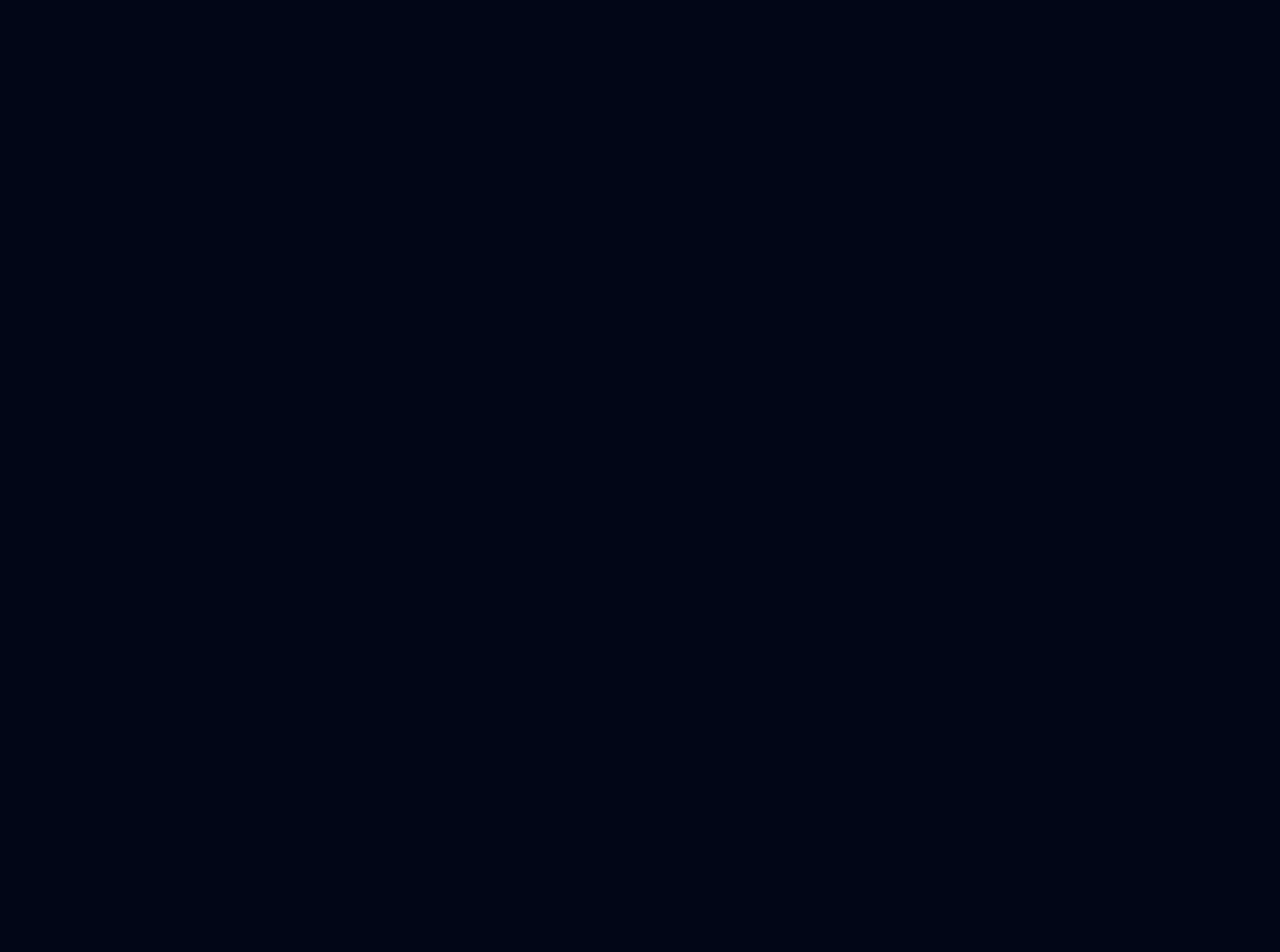
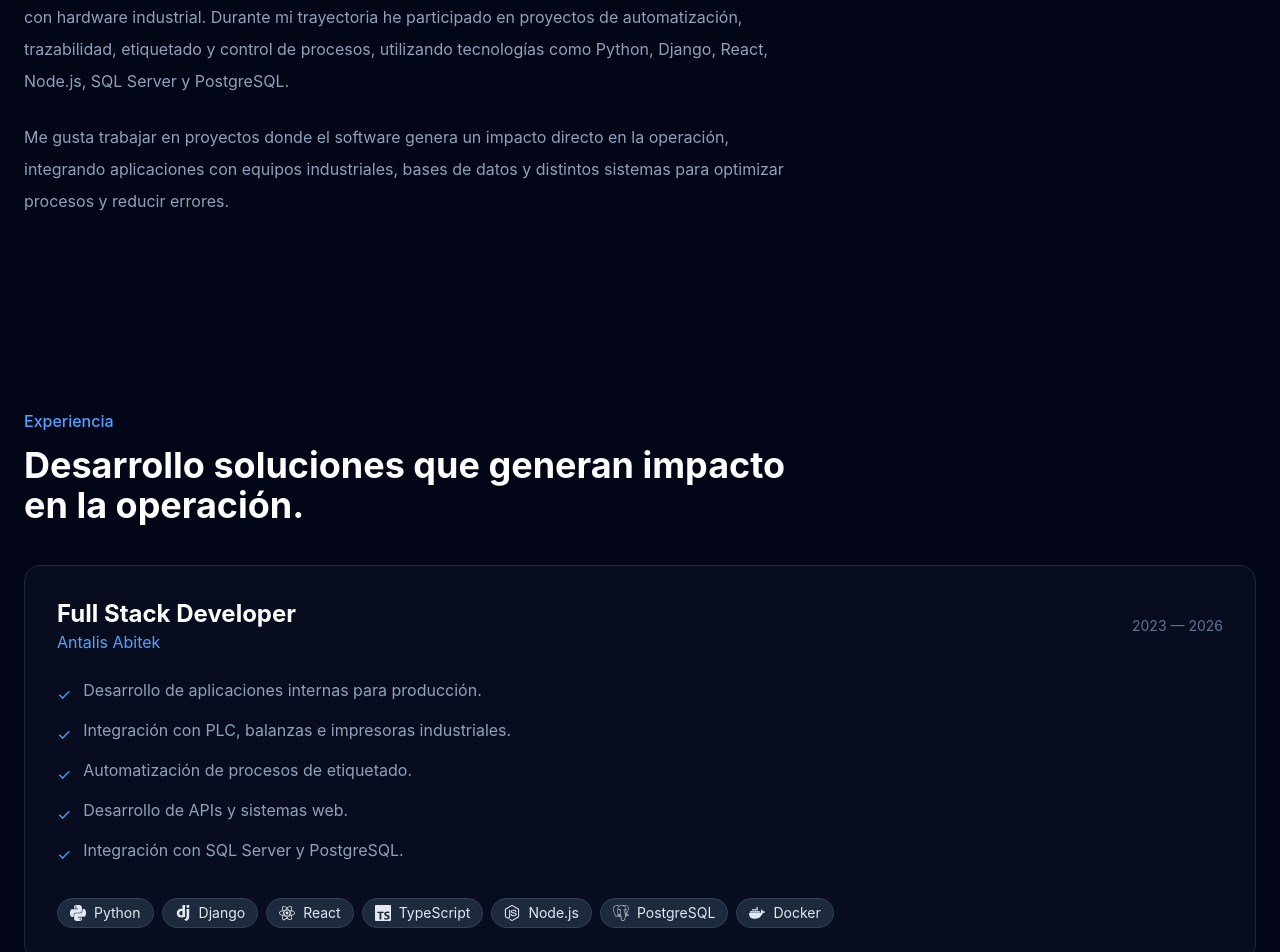
Before and after one commit to reneguzmanm/developer-portfolio, a React (Vite) app: page / in a window 1280 px wide. Shown: the part 1120-2072 px from the top of the page. Before the commit the page ends 922 px from the top, so only its background shows below. Built offline with nearby package versions, Linux system fonts and the light colour scheme.

Commit message:
feat: add reusable experience components and technology badges

```diff
--- a/index.html
+++ b/index.html
@@ -1,11 +1,29 @@
 <!doctype html>
-<html lang="en">
+<html lang="es">
   <head>
     <meta charset="UTF-8" />
+
     <link rel="icon" type="image/svg+xml" href="/favicon.svg" />
-    <meta name="viewport" content="width=device-width, initial-scale=1.0" />
-    <title>developer-portfolio</title>
+
+    <meta
+      name="viewport"
+      content="width=device-width, initial-scale=1.0"
+    />
+
+    <meta
+      name="description"
+      content="Full Stack Developer especializado en desarrollo web, integración de software y automatización industrial con React, Django, Node.js y Python."
+    />
+
+    <meta
+      name="theme-color"
+      content="#0f172a"
+    />
+
+    <title>René Guzmán | Full Stack Developer</title>
+
   </head>
+
   <body>
     <div id="root"></div>
     <script type="module" src="/src/main.tsx"></script>
--- a/package.json
+++ b/package.json
@@ -13,6 +13,7 @@
     "@tailwindcss/vite": "^4.3.2",
     "react": "^19.2.7",
     "react-dom": "^19.2.7",
+    "react-icons": "^5.7.0",
     "tailwindcss": "^4.3.2"
   },
   "devDependencies": {
--- a/src/App.tsx
+++ b/src/App.tsx
@@ -2,6 +2,8 @@ import Navbar from "./components/layout/Navbar";
 import Footer from "./components/layout/Footer";
 import Hero from "./sections/Hero";
 import ConstructionBanner from "./components/common/ConstructionBanner";
+import About from "./sections/About";
+import Experience from "./sections/Experience";
 
 function App() {
   return (
@@ -12,6 +14,8 @@ function App() {
       <main>
 
         <Hero />
+        <About />
+        <Experience />
       </main>
 
       <Footer />
--- /dev/null
+++ b/src/components/common/ExperienceCard.tsx
@@ -0,0 +1,61 @@
+import type { Technology } from "../../types/technology";
+import TechBadge from "../ui/TechBadge";
+
+interface ExperienceCardProps {
+  company: string;
+  role: string;
+  period: string;
+  achievements: string[];
+  technologies: Technology[];
+}
+
+const ExperienceCard = ({
+  company,
+  role,
+  period,
+  achievements,
+  technologies,
+}: ExperienceCardProps) => {
+  return (
+    <article className="rounded-2xl border border-slate-800 bg-slate-900/40 p-8">
+      <div className="flex flex-col gap-2 md:flex-row md:items-center md:justify-between">
+        <div>
+          <h3 className="text-2xl font-bold text-white">{role}</h3>
+          <p className="text-blue-400">{company}</p>
+        </div>
+
+        <span className="text-sm text-slate-500">{period}</span>
+      </div>
+
+      <ul className="mt-6 space-y-3 text-slate-400">
+        {achievements.map((achievement, index) => (
+          <li
+            key={`${company}-achievement-${index}`}
+            className="flex items-start gap-3"
+          >
+            <span
+              aria-hidden="true"
+              className="mt-1 text-blue-400"
+            >
+              ✓
+            </span>
+
+            <span>{achievement}</span>
+          </li>
+        ))}
+      </ul>
+
+      <div className="mt-8 flex flex-wrap gap-2">
+        {technologies.map((technology) => (
+          <TechBadge
+            key={technology.id}
+            name={technology.name}
+            icon={technology.icon}
+          />
+        ))}
+      </div>
+    </article>
+  );
+};
+
+export default ExperienceCard;
--- /dev/null
+++ b/src/components/common/Section.tsx
@@ -0,0 +1,45 @@
+import Container from "../layout/Container";
+import type { ReactNode } from "react";
+
+interface SectionProps {
+  id: string;
+  eyebrow: string;
+  title: string;
+  children: ReactNode;
+}
+
+const Section = ({
+  id,
+  eyebrow,
+  title,
+  children,
+}: SectionProps) => {
+  return (
+    <section
+      id={id}
+      className="py-24"
+    >
+      <Container>
+
+        <div className="max-w-3xl">
+
+          <span className="font-medium text-blue-400">
+            {eyebrow}
+          </span>
+
+          <h2 className="mt-3 text-4xl font-bold text-white">
+            {title}
+          </h2>
+
+        </div>
+
+        <div className="mt-10">
+          {children}
+        </div>
+
+      </Container>
+    </section>
+  );
+};
+
+export default Section;
--- a/src/components/layout/Navbar.tsx
+++ b/src/components/layout/Navbar.tsx
@@ -1,43 +1,49 @@
+import logo from "../../assets/logo.svg";
+
 const Navbar = () => {
   return (
     <header className="fixed top-0 z-50 w-full">
       <nav className="mx-auto flex max-w-7xl items-center justify-between px-6 py-8">
+
         <a
           href="#"
-          className="text-xl font-bold text-white"
+          className="flex items-center gap-3 text-white"
         >
-          René Guzmán
+          <img
+            src={logo}
+            alt="Logo RG"
+            className="h-9 w-9"
+          />
+
+          <div className="leading-tight">
+            <p className="text-lg font-bold">
+              René Guzmán
+            </p>
+
+            <p className="text-xs text-slate-400">
+              Full Stack Developer
+            </p>
+          </div>
         </a>
 
         <div className="hidden gap-8 text-sm text-slate-300 md:flex">
-          <a
-            href="#about"
-            className="transition hover:text-white"
-          >
+          <a href="#about" className="transition hover:text-white">
             Sobre mí
           </a>
 
-          <a
-            href="#experience"
-            className="transition hover:text-white"
-          >
+          <a href="#experience" className="transition hover:text-white">
             Experiencia
           </a>
 
-          <a
-            href="#projects"
-            className="transition hover:text-white"
-          >
+          <a href="#projects" className="transition hover:text-white">
             Proyectos
           </a>
 
-          <a
-            href="#contact"
-            className="transition hover:text-white"
-          >
+          <a href="#contact" className="transition hover:text-white">
             Contacto
           </a>
         </div>
+
       </nav>
     </header>
   );
--- /dev/null
+++ b/src/components/ui/TechBadge.tsx
@@ -0,0 +1,18 @@
+import type { Technology } from "../../types/technology";
+
+type TechBadgeProps = Pick<Technology, "name" | "icon">;
+
+const TechBadge = ({ name, icon: Icon }: TechBadgeProps) => {
+  return (
+    <span className="inline-flex items-center gap-2 rounded-full border border-slate-700 bg-slate-800 px-3 py-1 text-sm text-slate-200">
+      <Icon
+        aria-hidden="true"
+        className="text-base"
+      />
+
+      <span>{name}</span>
+    </span>
+  );
+};
+
+export default TechBadge;
--- /dev/null
+++ b/src/data/technologies.ts
@@ -0,0 +1,67 @@
+import {
+  SiReact,
+  SiTypescript,
+  SiPython,
+  SiDjango,
+  SiNodedotjs,
+  SiExpress,
+  SiPostgresql,
+  SiMysql,
+  SiDocker,
+} from "react-icons/si";
+
+export const technologies = {
+  react: {
+    id: "react",
+    name: "React",
+    icon: SiReact,
+  },
+
+  typescript: {
+    id: "typescript",
+    name: "TypeScript",
+    icon: SiTypescript,
+  },
+
+  python: {
+    id: "python",
+    name: "Python",
+    icon: SiPython,
+  },
+
+  django: {
+    id: "django",
+    name: "Django",
+    icon: SiDjango,
+  },
+
+  node: {
+    id: "nodejs",
+    name: "Node.js",
+    icon: SiNodedotjs,
+  },
+
+  express: {
+    id: "express",
+    name: "Express",
+    icon: SiExpress,
+  },
+
+  postgresql: {
+    id: "postgresql",
+    name: "PostgreSQL",
+    icon: SiPostgresql,
+  },
+
+  mysql: {
+    id: "mysql",
+    name: "MySQL",
+    icon: SiMysql,
+  },
+
+  docker: {
+    id: "docker",
+    name: "Docker",
+    icon: SiDocker,
+  },
+} as const;
--- a/src/sections/About.tsx
+++ b/src/sections/About.tsx
@@ -1,5 +1,31 @@
+import Section from "../components/common/Section";
+
 const About = () => {
-  return <section>About</section>;
+  return (
+    <Section
+      id="about"
+      eyebrow="Sobre mí"
+      title="Desarrollo software para resolver problemas reales."
+    >
+      <div className="max-w-3xl space-y-6 leading-8 text-slate-400">
+          <p className="mt-8 leading-8 text-slate-400">
+            Soy Desarrollador Full Stack con experiencia desarrollando
+            aplicaciones web e integrando software con hardware industrial.
+            Durante mi trayectoria he participado en proyectos de
+            automatización, trazabilidad, etiquetado y control de procesos,
+            utilizando tecnologías como Python, Django, React, Node.js,
+            SQL Server y PostgreSQL.
+          </p>
+
+          <p className="mt-6 leading-8 text-slate-400">
+            Me gusta trabajar en proyectos donde el software genera un
+            impacto directo en la operación, integrando aplicaciones con
+            equipos industriales, bases de datos y distintos sistemas para
+            optimizar procesos y reducir errores.
+          </p>
+        </div>
+      </Section>
+  );
 };
 
 export default About;
--- a/src/sections/Experience.tsx
+++ b/src/sections/Experience.tsx
@@ -1,5 +1,36 @@
+import Section from "../components/common/Section";
+import ExperienceCard from "../components/common/ExperienceCard";
+import {technologies} from "../data/technologies";
 const Experience = () => {
-  return <section>Experience</section>;
+  return (
+    <Section
+      id="experience"
+      eyebrow="Experiencia"
+      title="Desarrollo soluciones que generan impacto en la operación."
+    >
+      <ExperienceCard
+        company="Antalis Abitek"
+        role="Full Stack Developer"
+        period="2023 — 2026"
+        achievements={[
+          "Desarrollo de aplicaciones internas para producción.",
+          "Integración con PLC, balanzas e impresoras industriales.",
+          "Automatización de procesos de etiquetado.",
+          "Desarrollo de APIs y sistemas web.",
+          "Integración con SQL Server y PostgreSQL.",
+        ]}
+        technologies={[
+          technologies.python,
+          technologies.django,
+          technologies.react,
+          technologies.typescript,
+          technologies.node,
+          technologies.postgresql,
+          technologies.docker,
+        ]}
+      />
+    </Section>
+  );
 };
 
 export default Experience;
--- /dev/null
+++ b/src/types/technology.ts
@@ -0,0 +1,7 @@
+import type { IconType } from "react-icons";
+
+export interface Technology {
+  id: string;
+  name: string;
+  icon: IconType;
+}
```
Also changed, not shown: src/assets/logo.svg (added), 1 other file (tests, documents, lock files or other folders).
